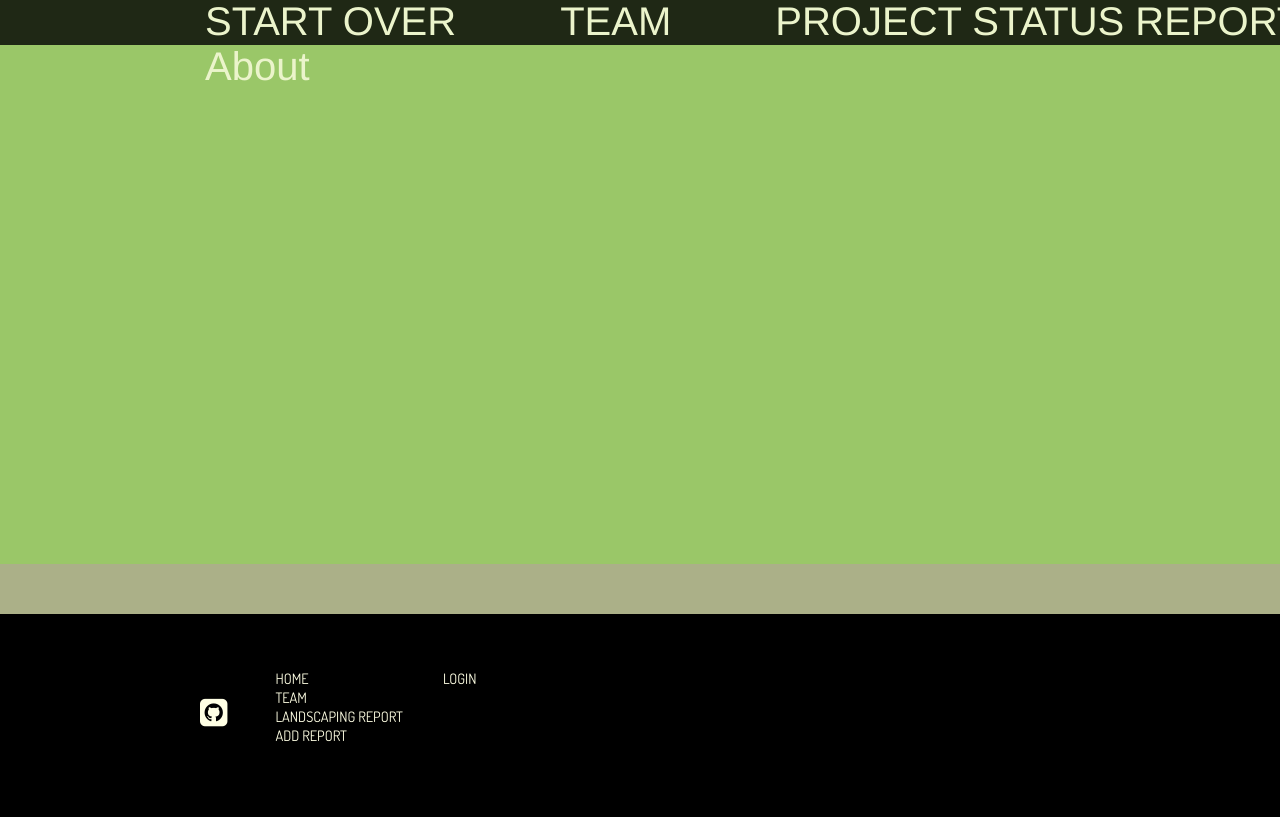
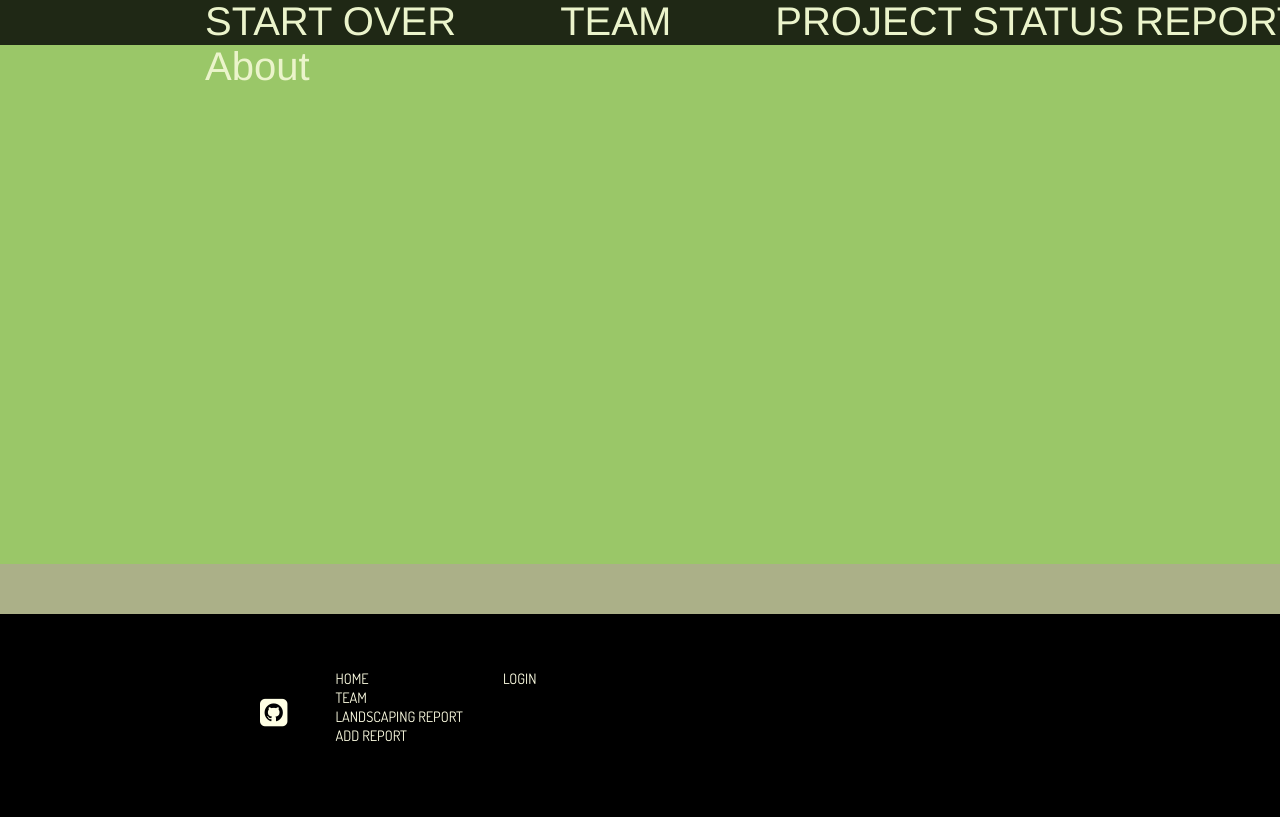
Before and after one commit to ts-oogie/stonepark-landscaping, a website: page home.html in a window 1280 px wide. Shown: the top 817 px of the page. Drawn offline with Linux system fonts and the light colour scheme; no server answers; a web font is replaced by a local one.

Commit message:
Start over

```diff
--- a/styles/main.css
+++ b/styles/main.css
@@ -1118,7 +1118,8 @@ li#amazonUK {
     position: relative;
     display: block;
     background-color: black;
-    width: 100%;
+    width : 100%;
+    min-width: 1400px;
     height: 165px;
     margin: 0 auto;
     clear: both;
```
